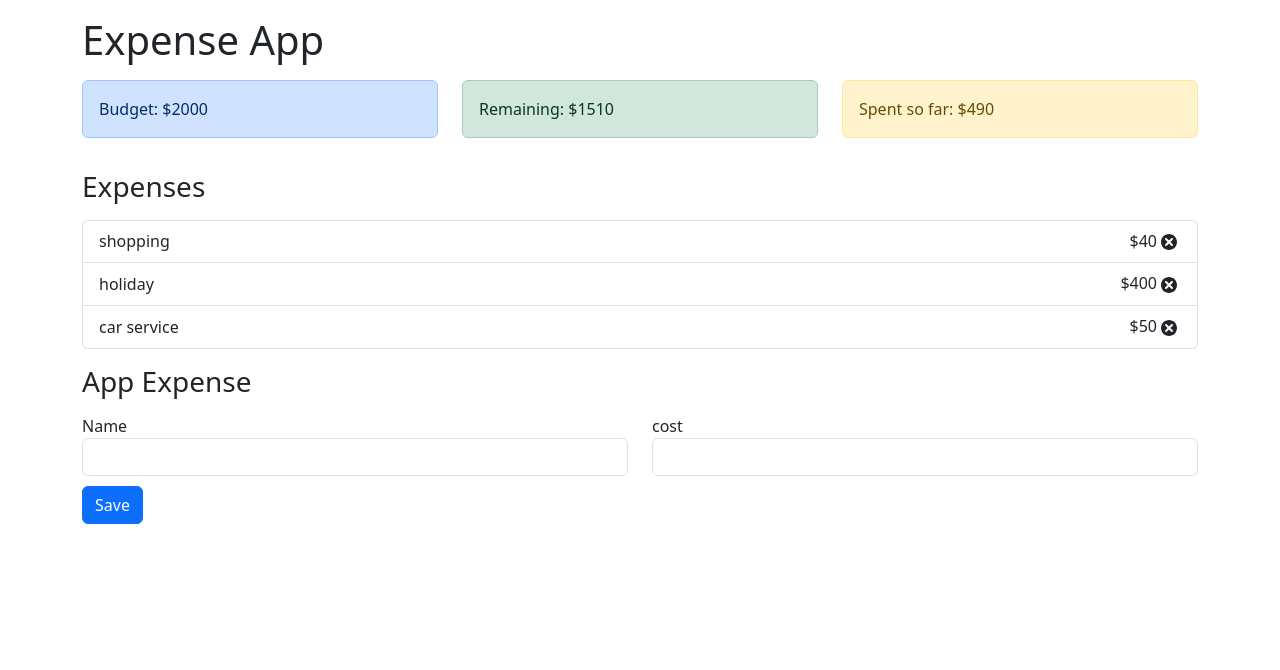
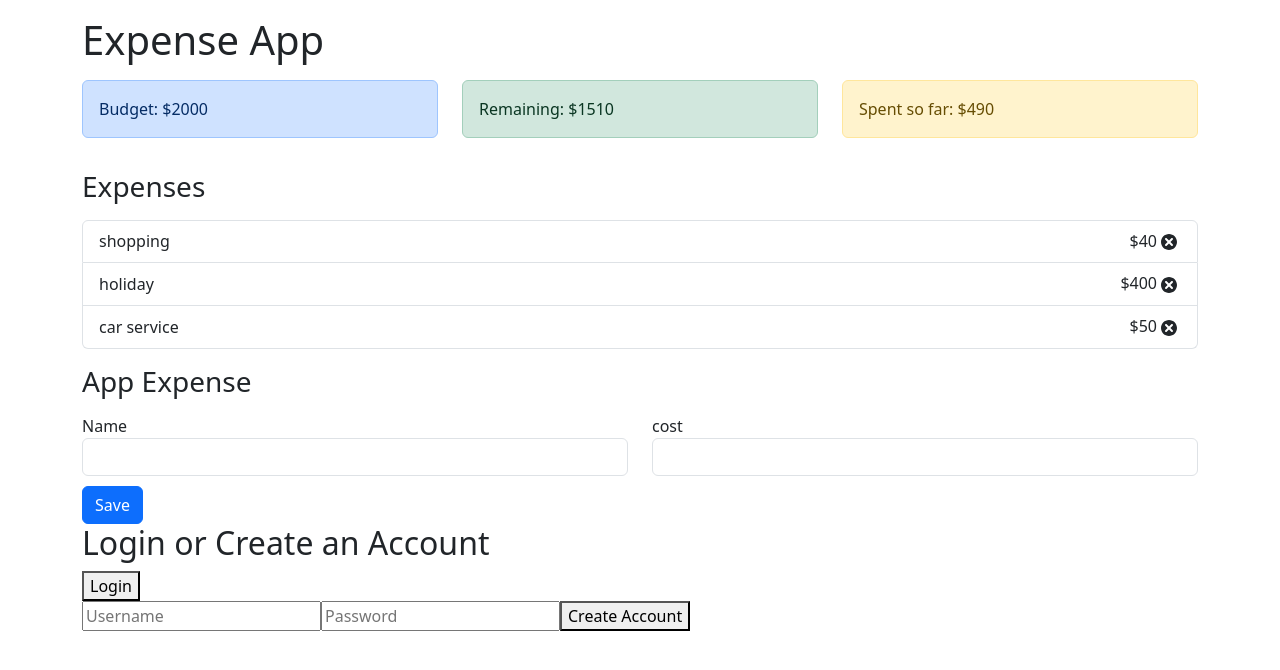
Before and after one commit to AlexanderLos/BudgetingAppFrontEnd, a React (Create React App) app: page / in a window 1280 px wide. Shown: the top 670 px of the page. Built offline with nearby package versions, Linux system fonts and the light colour scheme.

Commit message:
UserLoginForm & LoginFrom

```diff
--- a/package.json
+++ b/package.json
@@ -6,6 +6,7 @@
     "@testing-library/jest-dom": "^5.17.0",
     "@testing-library/react": "^13.4.0",
     "@testing-library/user-event": "^13.5.0",
+    "axios": "^1.5.1",
     "bootstrap": "^5.3.2",
     "react": "^18.2.0",
     "react-dom": "^18.2.0",
--- a/src/App.js
+++ b/src/App.js
@@ -1,12 +1,12 @@
 import React from 'react';
 import 'bootstrap/dist/css/bootstrap.min.css';
-import Budget from './components/Budget'
+import Budget from './components/Budget';
 import AddExpenseForm from './components/AddExpenseForm';
-import EditBudget from './components/EditBudget';
 import ExpenseItem from './components/ExpenseItem';
 import Remaining from './components/Remaining';
 import ExpenseTotal from './components/ExpenseTotal';
 import ExpenseList from './components/ExpenseList';
+import UserLoginForm from './components/UserLoginForm'; // Update this line
 import { AppProvider } from './context/AppContext';
 
 const App = () => {
@@ -19,7 +19,7 @@ const App = () => {
             <Budget />
           </div>
           <div className='col-sm'>
-            <Remaining  />
+            <Remaining />
           </div>
           <div className='col-sm'>
             <ExpenseTotal />
@@ -37,6 +37,7 @@ const App = () => {
             <AddExpenseForm />
           </div>
         </div>
+        <UserLoginForm /> {/* Add this line to render the UserLoginForm component */}
       </div>
     </AppProvider>
   );
--- /dev/null
+++ b/src/components/UserLoginForm.js
@@ -0,0 +1,87 @@
+import React, { useState } from 'react';
+import axios from 'axios';
+
+function UserLoginForm({ handleCreateUser }) {
+  const [formData, setFormData] = useState({
+    username: '',
+    password: '',
+  });
+  const [error, setError] = useState(null);
+
+  const handleChange = (e) => {
+    const { name, value } = e.target;
+    setFormData({
+      ...formData,
+      [name]: value,
+    });
+  };
+
+  const handleSubmit = async (e) => {
+    e.preventDefault();
+    try {
+      const response = await axios.post('http://localhost:3000/register', formData);
+      if (response.data.username) {
+        // Login successful, perform necessary actions (e.g., redirect)
+        console.log('Login successful');
+      } else {
+        // Handle login failure (invalid credentials)
+        setError('Invalid username or password');
+      }
+    } catch (error) {
+      // Handle any other errors (e.g., network issues)
+      setError('An error occurred during login');
+      console.error(error);
+    }
+  };
+
+  const handleCreateAccount = async (e) => {
+    e.preventDefault();
+    try {
+      const response = await axios.post('http://localhost:3000/register', formData);
+      if (response.data.username) {
+        // Account creation successful
+        console.log('Account created successfully');
+        // Call the provided function to handle user creation
+        handleCreateUser(formData); // Pass user data to the handleCreateUser function
+      } else {
+        // Handle account creation failure (e.g., username already exists)
+        setError('Account creation failed');
+      }
+    } catch (error) {
+      // Handle any other errors (e.g., network issues)
+      setError('An error occurred during account creation');
+      console.error(error);
+    }
+  };
+
+  return (
+    <div className="App">
+      <h2>Login or Create an Account</h2>
+      {error && <p className="error">{error}</p>}
+      <form onSubmit={handleSubmit}>
+        {/* Your login form fields */}
+        <button type="submit">Login</button>
+      </form>
+      <form onSubmit={handleCreateAccount}>
+        <input
+          type="text"
+          name="username"
+          placeholder="Username"
+          value={formData.username}
+          onChange={handleChange}
+        />
+        <input
+          type="password"
+          name="password"
+          placeholder="Password"
+          value={formData.password}
+          onChange={handleChange}
+        />
+        {error && <p className="error">{error}</p>}
+        <button type="submit">Create Account</button>
+      </form>
+    </div>
+  );
+}
+
+export default UserLoginForm;
```
Also changed, not shown: src/components/LoginForm.js (added, +36 -0 lines), 1 other file (tests, documents, lock files or other folders). Lines whose indentation alone changed are shown as unchanged.
